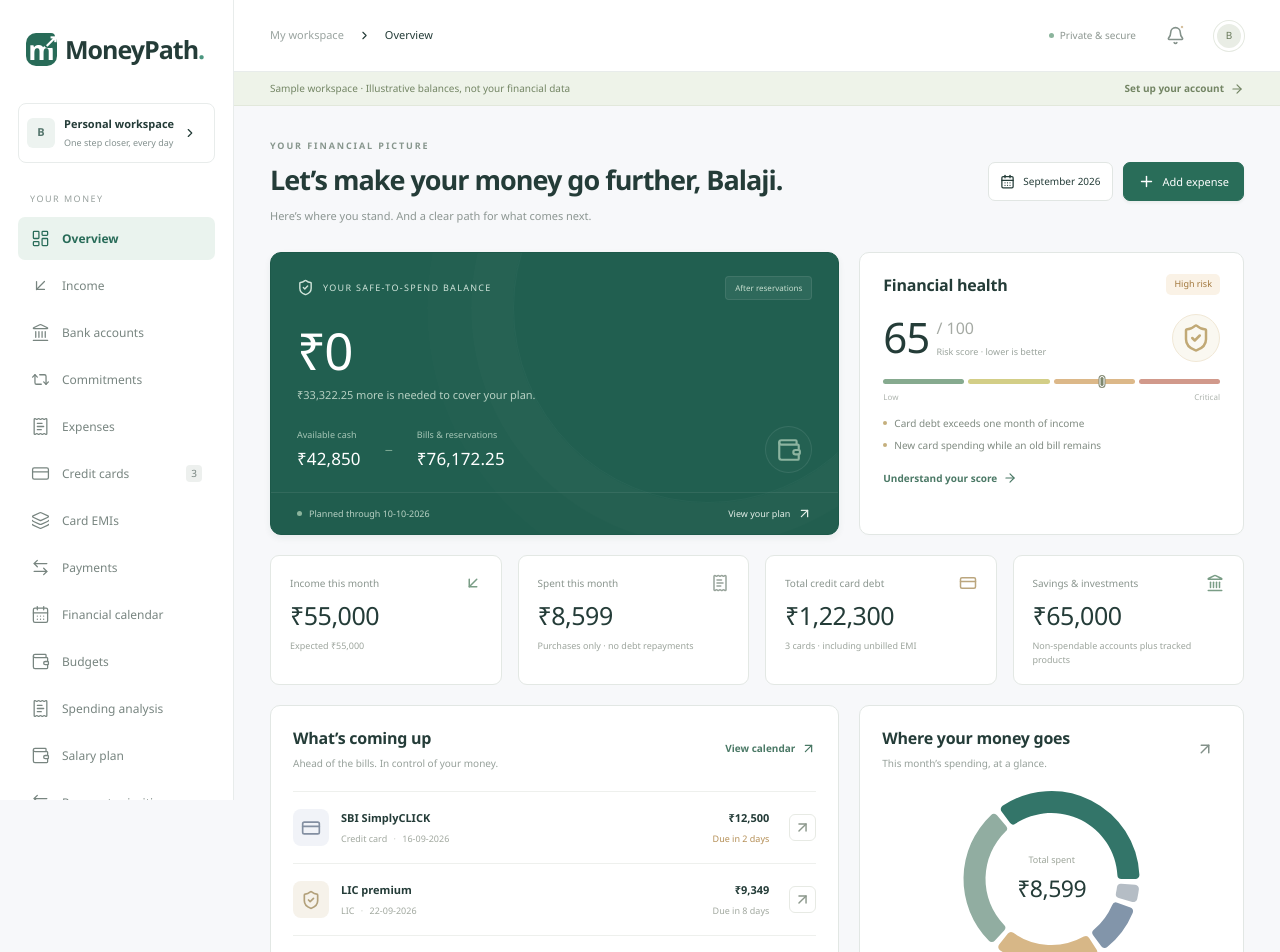
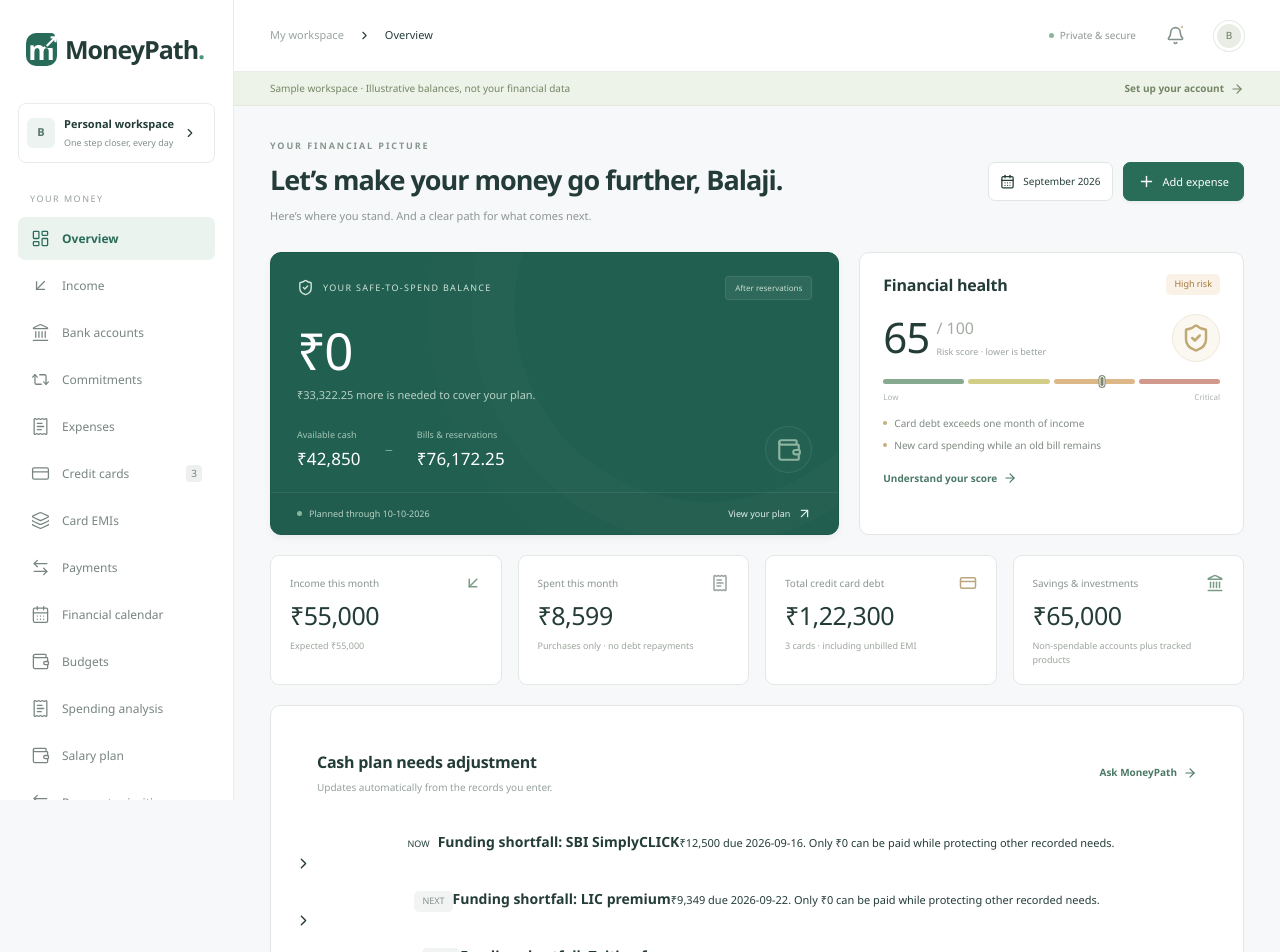
Before and after one commit to 70101520/MoneyPath, a Next.js app: page /demo in a window 1280 px wide. Shown: the top 952 px of the page. Built offline with nearby package versions, Linux system fonts and the light colour scheme.

Commit message:
Add dynamic personal finance action guidance

```diff
--- a/src/components/assistant.tsx
+++ b/src/components/assistant.tsx
@@ -5,7 +5,7 @@ import { type Data } from '@/lib/finance';
 import { paise } from './decisions';
 
 export function FinanceAssistant({ data }: { data: Data }) {
-  const [intent, setIntent] = useState<AssistantIntent>('RISK'),
+  const [intent, setIntent] = useState<AssistantIntent>('TODAY'),
     [amount, setAmount] = useState('5000'),
     [answer, setAnswer] = useState<ReturnType<typeof explainFinance> | null>(null);
   return (
@@ -20,20 +20,28 @@ export function FinanceAssistant({ data }: { data: Data }) {
           className="planning-budget-form"
           onSubmit={(e) => {
             e.preventDefault();
-            setAnswer(explainFinance(data, intent, intent === 'SPEND' ? paise(amount) : 0));
+            setAnswer(
+              explainFinance(
+                data,
+                intent,
+                ['SPEND', 'EMERGENCY'].includes(intent) ? paise(amount) : 0,
+              ),
+            );
           }}
         >
           <label>
             Question
             <select value={intent} onChange={(e) => setIntent(e.target.value as AssistantIntent)}>
+              <option value="TODAY">What should I do now?</option>
               <option value="SPEND">Can I spend this amount?</option>
+              <option value="EMERGENCY">How do I adjust an emergency expense?</option>
               <option value="PAY">Which bill should I pay first?</option>
               <option value="RISK">Why is my risk high?</option>
               <option value="OVERSPEND">Where did I overspend?</option>
               <option value="GOAL">How am I doing on my first goal?</option>
             </select>
           </label>
-          {intent === 'SPEND' && (
+          {(intent === 'SPEND' || intent === 'EMERGENCY') && (
             <label>
               Amount (INR)
               <input
--- a/src/components/workspace.tsx
+++ b/src/components/workspace.tsx
@@ -50,6 +50,7 @@ import { FuturePlanning } from './future';
 import { FinanceAssistant } from './assistant';
 import { Integrations } from './integrations';
 import { planningNotifications } from '@/lib/decision';
+import { financialActionPlan } from '@/lib/guidance';
 const navigation = [
   { id: 'dashboard', label: 'Overview', icon: LayoutDashboard },
   { id: 'income', label: 'Income', icon: ArrowDownLeft },
@@ -94,6 +95,7 @@ export function Workspace({
     [search, setSearch] = useState('');
   const active = demo ? demoSection : section;
   const s = calculate(data);
+  const guidance = financialActionPlan(data);
   const open = (kind: string, initial?: Record<string, unknown>) => setForm({ kind, initial });
   const go = (id: string) => {
     if (demo) setDemoSection(id);
@@ -509,6 +511,33 @@ export function Workspace({
                   </>
                 )}
               </div>
+              <section className="panel planning-insights">
+                <div className="panel-heading">
+                  <div>
+                    <h2>{guidance.headline}</h2>
+                    <p>Updates automatically from the records you enter.</p>
+                  </div>
+                  <button className="text-button" onClick={() => go('assistant')}>
+                    Ask MoneyPath <ArrowRight size={14} />
+                  </button>
+                </div>
+                {guidance.actions.slice(0, 4).map((action) => (
+                  <button
+                    className="action-row"
+                    key={`${action.level}-${action.title}`}
+                    onClick={() => go(action.section)}
+                  >
+                    <span className={`badge ${action.level === 'NOW' ? 'danger' : 'neutral'}`}>
+                      {action.level}
+                    </span>
+                    <span>
+                      <strong>{action.title}</strong>
+                      <small>{action.detail}</small>
+                    </span>
+                    <ChevronRight size={17} />
+                  </button>
+                ))}
+              </section>
               <div className="detail-grid">
                 <section className="panel payments-panel">
                   <div className="panel-heading">
--- a/src/lib/assistant.ts
+++ b/src/lib/assistant.ts
@@ -2,8 +2,10 @@ import { calculate, INR, type Data } from './finance';
 import { paymentPriority } from './decision';
 import { spendingReport } from './planning';
 import { goalSummary } from './goals';
+import { emergencyAdjustment, financialActionPlan } from './guidance';
 
-export type AssistantIntent = 'SPEND' | 'PAY' | 'RISK' | 'OVERSPEND' | 'GOAL';
+export type AssistantIntent =
+  'TODAY' | 'SPEND' | 'EMERGENCY' | 'PAY' | 'RISK' | 'OVERSPEND' | 'GOAL';
 export function explainFinance(data: Data, intent: AssistantIntent, amount = 0) {
   const s = calculate(data);
   if (s.required.length)
@@ -12,6 +14,24 @@ export function explainFinance(data: Data, intent: AssistantIntent, amount = 0)
       answer: `Complete ${s.required.join(', ')} before relying on this answer.`,
       facts: [],
     };
+  if (intent === 'TODAY') {
+    const plan = financialActionPlan(data);
+    return {
+      title: plan.headline,
+      answer: plan.actions[0]?.detail ?? 'No action is required.',
+      facts: plan.actions
+        .slice(1)
+        .map((action) => `${action.level}: ${action.title} — ${action.detail}`),
+    };
+  }
+  if (intent === 'EMERGENCY') {
+    const plan = emergencyAdjustment(data, amount);
+    return {
+      title: plan.title,
+      answer: plan.steps[0] ?? 'Enter a positive emergency amount.',
+      facts: plan.steps.slice(1),
+    };
+  }
   if (intent === 'SPEND')
     return {
       title:
--- /dev/null
+++ b/src/lib/guidance.ts
@@ -0,0 +1,127 @@
+import { calculate, INR, type Data } from './finance';
+import { paymentPriority } from './decision';
+import { spendingReport } from './planning';
+import { goalSummary } from './goals';
+
+export type GuidanceAction = {
+  level: 'NOW' | 'NEXT' | 'WATCH' | 'GOOD';
+  title: string;
+  detail: string;
+  section: string;
+};
+
+export function financialActionPlan(data: Data): { headline: string; actions: GuidanceAction[] } {
+  const summary = calculate(data),
+    actions: GuidanceAction[] = [];
+  if (summary.required.length)
+    return {
+      headline: 'Information Required',
+      actions: [
+        {
+          level: 'NOW',
+          title: 'Complete your financial setup',
+          detail: `Add ${summary.required.join(', ')}. Guidance will not guess missing money.`,
+          section: 'settings',
+        },
+      ],
+    };
+  const priorities = paymentPriority(data).ranked;
+  for (const item of priorities.filter((p) => p.withinHorizon).slice(0, 3))
+    actions.push({
+      level: item.days <= 3 ? 'NOW' : 'NEXT',
+      title: `${item.action}: ${item.name}`,
+      detail: `${INR(item.amount)} due ${item.date}. ${item.payable !== null && item.payable < item.amount ? `Only ${INR(item.payable)} can be paid while protecting other recorded needs.` : 'Recorded cash can cover this while current reservations remain protected.'}`,
+      section: 'priority',
+    });
+  const report = spendingReport(data, summary.asOf.slice(0, 7)),
+    over = report.rows.filter((r) => r.variance?.overBudget);
+  if (over.length)
+    actions.push({
+      level: 'NOW',
+      title: 'Stop or reduce over-budget categories',
+      detail: over
+        .slice(0, 3)
+        .map((r) => `${r.category}: ${INR(r.actual - r.budget!)} over`)
+        .join(' · '),
+      section: 'budgets',
+    });
+  if (summary.safe.shortfall || summary.safe.available! < 300000) {
+    const investments = (data.investments ?? [])
+      .filter((i) => i.monthlyContribution > 0)
+      .map((i) => i.name);
+    actions.push({
+      level: 'NOW',
+      title: 'Pause optional spending',
+      detail: summary.safe.shortfall
+        ? `Recorded plan is short by ${INR(summary.safe.shortfall)}. Review goal allocation and optional investment contributions${investments.length ? ` (${investments.slice(0, 3).join(', ')})` : ''}; do not skip essentials or card minimums.`
+        : `Only ${INR(summary.safe.available!)} is safely spendable. Keep wants on hold until the next salary or plan update.`,
+      section: 'salary-plan',
+    });
+  } else
+    actions.push({
+      level: 'GOOD',
+      title: `Keep spending within ${INR(summary.safe.available!)}`,
+      detail:
+        'This is the current maximum after recorded bills, living needs, emergency money, debt and goals. Recheck after every entry.',
+      section: 'dashboard',
+    });
+  if (summary.debt > 0)
+    actions.push({
+      level: 'WATCH',
+      title: 'Avoid new credit-card spending',
+      detail: `Recorded card debt is ${INR(summary.debt)}. Pay required bills first, then use only the extra-debt amount approved by the salary plan.`,
+      section: 'debt-plan',
+    });
+  const goal = (data.goals ?? [])[0];
+  if (goal) {
+    const g = goalSummary(goal, summary.asOf);
+    actions.push({
+      level: 'NEXT',
+      title: `Fund ${goal.name} steadily`,
+      detail: `Confirmed shortfall ${INR(g.shortfall)}; target about ${INR(g.requiredMonthly)} per month. Expected money remains separate until received.`,
+      section: 'goals',
+    });
+  }
+  return {
+    headline: summary.safe.shortfall
+      ? 'Cash plan needs adjustment'
+      : priorities.some((p) => p.days <= 3)
+        ? 'Pay urgent items first'
+        : 'Your next money actions',
+    actions,
+  };
+}
+
+export function emergencyAdjustment(data: Data, amount: number) {
+  const summary = calculate(data);
+  if (!Number.isSafeInteger(amount) || amount <= 0)
+    return { title: 'Enter an emergency amount', steps: [] as string[], uncovered: 0 };
+  if (summary.required.length)
+    return {
+      title: 'Information Required',
+      steps: [`Complete ${summary.required.join(', ')} first.`],
+      uncovered: amount,
+    };
+  let left = amount;
+  const steps: string[] = [];
+  const take = (label: string, available: number) => {
+    const used = Math.min(left, Math.max(0, available));
+    if (used) {
+      steps.push(`Use ${INR(used)} from ${label}.`);
+      left -= used;
+    }
+  };
+  take('the emergency reserve', data.settings.emergencyReserve ?? 0);
+  take('current safe-to-spend money', summary.safe.available ?? 0);
+  take('optional investment contributions due before salary', summary.investmentReserve);
+  take('the goal earmark after reviewing the goal date', data.settings.goalReserve ?? 0);
+  if (left > 0)
+    steps.push(
+      `${INR(left)} remains uncovered. Delay optional purchases, reduce the emergency cost if possible, or arrange additional income. Compare borrowing only after checking total repayment and due dates.`,
+    );
+  return {
+    title: left ? 'Emergency is not fully funded' : 'Emergency can be adjusted from recorded cash',
+    steps,
+    uncovered: left,
+  };
+}
```
Also changed, not shown: 3 other files (tests, documents, lock files or other folders).
